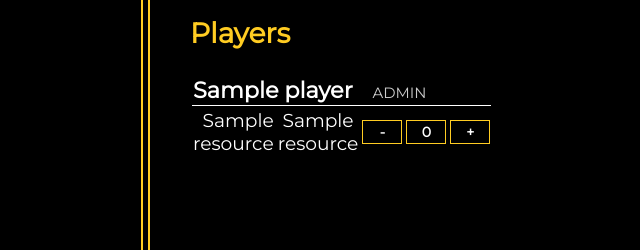
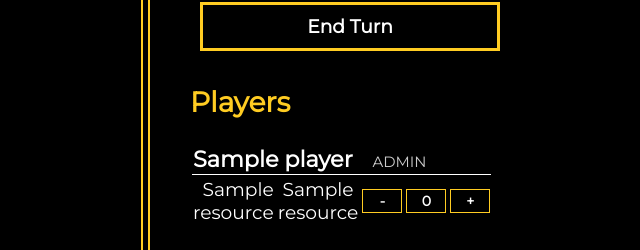
Before and after one commit to sidkurella/cones-of-dunshire, a Flask app: template cones_of_dunshire/templates/game.html in a window 1280 px wide. Shown: the part 550-800 px from the top of the page, without its empty margins (432-1072 px from the left). Run offline with Flask 2, Linux system fonts and the light colour scheme; the template is opened without the code that fills it: most values are stand-ins (such as "Sample title", 1, 10 or a date in 2020).

Commit message:
Add current turn indicator and turn end functionality

```diff
--- a/cones_of_dunshire/app.py
+++ b/cones_of_dunshire/app.py
@@ -219,5 +219,12 @@ def board_action():
     ]
     return redirect(url_for('game'))
 
+@app.route('/end_turn', methods=['POST'])
+def end_turn():
+    session['turn'] += 1
+    if session['turn'] == len(session['players']):
+        session['turn'] = 0
+    return redirect(url_for('game'))
+
 if __name__ == "__main__":
     app.run()
--- a/cones_of_dunshire/templates/game.html
+++ b/cones_of_dunshire/templates/game.html
@@ -132,6 +132,9 @@
     </tr>
 </table>
 {% endif %}
+<form action="{{ url_for('end_turn') }}" method="post">
+    <input class="button" type="submit" name="end_turn" value="End Turn"/>
+</form>
 <h2>Players</h2>
 <table id="players">
     {% for player in players %}
@@ -139,6 +142,9 @@
         <td class="name" colspan="5">
             <strong>{{ player.name }}</strong>
             <em>{{ player.role|string }}</em>
+            {% if player.id == turn %}
+                <strong>It's your turn!</strong>
+            {% endif %}
         </td>
     </tr>
     {% for r in resources %}
```
